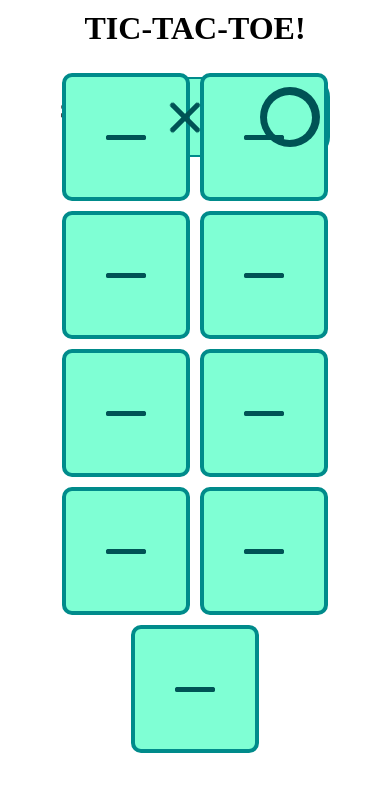
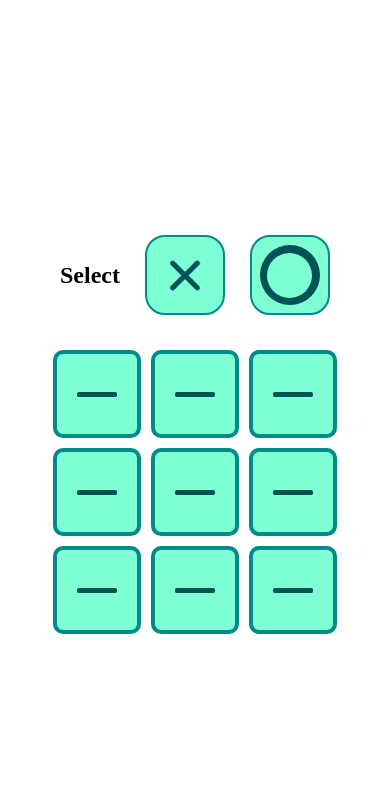
Before and after one commit to Aksaithon/tiktaker, a React (Vite) app: page / in a window 390 px wide. Shown: the top 792 px of the page. Built offline with nearby package versions, Linux system fonts and the light colour scheme.

Commit message:
made it responsive

```diff
--- a/src/App.css
+++ b/src/App.css
@@ -1,69 +1,94 @@
-body{
+body,
+h1 {
   margin: 0;
   padding: 0;
+}
+
+h1 {
+  z-index: 2;
+}
+
+.game {
+  display: flex;
+  flex-direction: column;
+
+  width: 100vw;
+  height: 100vh;
+
+  gap: 35px;
+  align-items: center;
+  justify-content: center;
 }
 
 .logo {
   display: flex;
   flex-direction: column;
 
+  gap: 25px;
+
   justify-content: center;
   align-items: center;
 }
 
-h1{
-  margin: 10px 0px 10px 0px;
-}
+.main-game {
+  /* background-color: antiquewhite; */
+  display: flex;
+  flex-direction: column;
+  /*
+  width: 100%;
+  height: 100%;
+  max-height: 1000px; */
 
-.main-game {
-  display: flex;
+  gap: 35px;
 
-  flex-wrap: wrap;
-  height: 462px;
+  align-items: center;
   justify-content: center;
-  align-content: center;
+
 }
 
 .game-board {
-  display: flex;
-  flex-flow: row wrap;
+  /* background-color: blue; */
 
-  justify-content: center;
+  display: grid;
+  grid-template-columns: 1fr 1fr 1fr;
+  grid-auto-rows: 1fr;
+  width: 100%;
+  height: 100%;
+  justify-items: center;
   align-content: center;
 
   gap: 10px;
-  width: 404px;
-  height: 404px;
 }
 
-.box {
+.blocks {
   display: flex;
   background-color: aquamarine;
 
-  flex-wrap: wrap;
   justify-content: center;
   align-items: center;
 
-  height: 120px;
-  width: 120px;
+  /* height: 100%; */
+  /* width: 100%; */
+
+  padding: 40px;
 
   border: 4px solid darkcyan;
   border-radius: 10px;
+
+  transition: padding 0.3s linear;
 }
 
-section{
+section {
   display: flex;
-  flex-wrap: wrap;
 
-  margin-bottom: 25px;
+  align-items: center;
 
   gap: 25px;
 }
-.boxBtn{
+.selectBtn {
   display: flex;
   background-color: aquamarine;
 
-  flex-wrap: wrap;
   justify-content: center;
   align-items: center;
 
@@ -72,16 +97,69 @@ section{
 
   border: 2px solid darkcyan;
   border-radius: 20px;
+  transition: all 0.2s;
 }
 
-.btn {
-  background-color: rgb(255, 92, 92);
+.selectBtn:hover {
+  scale: 1.1;
+  transition: all 0.2s;
+}
+
+.restartBtn {
+  display: flex;
+
+  align-items: center;
+  justify-content: center;
+  /* background-color: rgb(255, 92, 92); */
   width: 200px;
   height: 50px;
 
-  color: white;
+  border: 2px solid rgb(255, 92, 92);
+  border-radius: 25px;
+
+  user-select: none;
+
+  color: rgb(255, 92, 92);
 
   font-family: Verdana, Geneva, Tahoma, sans-serif;
   font-size: large;
-  font-weight: 600;
+  font-weight: 700;
+  transition: all 0.1s;
 }
+
+.restartBtn:hover {
+  background-color: rgb(255, 92, 92);
+  color: white;
+
+  transition: all 0.1s;
+}
+
+@media screen and (min-width: 415px) {
+  .blocks {
+    padding: 60px;
+  }
+}
+
+@media screen and (min-width: 561px) {
+  .blocks {
+    padding: 80px;
+  }
+}
+
+@media screen and (min-width: 661px) {
+  .blocks {
+    padding: 100px;
+  }
+}
+
+@media screen and (min-width: 761px) {
+  .blocks {
+    padding: 110px;
+  }
+}
+
+@media screen and (min-width: 861px) {
+  .blocks {
+    padding: 130px;
+  }
+}
--- a/src/App.tsx
+++ b/src/App.tsx
@@ -1,7 +1,7 @@
 import { useEffect, useState } from "react";
 import "./App.css";
 import Symbols from "./components/Symbols";
-import Section from "./Section";
+import SelectSymbol from "./Section";
 
 let winner = false;
 
@@ -40,13 +40,13 @@ const App = () => {
   const [userSymb, setUserSymb] = useState<any>();
   const [compSymb, setCompSymb] = useState<any>();
 
-  const [showSection, setShowSection] = useState(true);
+  const [showSelectSymbol, setShowSelectSymbol] = useState(true);
 
   const selectSymbol = (symbol: any) => {
     setUserSymb(symbol);
     setCompSymb(symbol == "X" ? "O" : "X");
 
-    setShowSection(false);
+    setShowSelectSymbol(false);
 
     setStartGame(true);
 
@@ -64,7 +64,7 @@ const App = () => {
     }
     setWhichAnim(newWhichAnim);
 
-    document.getElementsByTagName("h1")[1].textContent = "";
+    document.getElementsByTagName("h1")[0].textContent = "";
 
     setStartGame(true);
     setTotalMoves(0);
@@ -156,7 +156,7 @@ const App = () => {
     return pos;
   };
 
-  // COmputer BRAIN-----------------------------------------------------------------------------------
+  // ------------------------------------------------------------------------------------------------
 
   const makeCompMove = (compAnim: any, usrAnim: any) => {
     const decision1: any = findWinMov(compAnim);
@@ -178,29 +178,30 @@ const App = () => {
           : decision2
         : decision1;
 
-    wrapperFunction(position, compAnim);
+    makeUserMove(position, compAnim);
 
     // setTimeout(() => {
     // }, 950);
   };
 
   // Computer move run by this useEffect hook----------------------------------------------------------------
+  if (true) {
     useEffect(() => {
       if (totalMoves % 2 !== 0 && !winner) {
         makeCompMove(compSymb, userSymb);
       }
 
       if (!notFull()) {
-      document.getElementsByTagName("h1")[1].textContent = "Its a TIE😞";
-      document.getElementsByClassName("btn")[0].textContent = "Restart";
+        document.getElementsByTagName("h1")[0].textContent = "Its a TIE😞";
         setStartGame(false);
       }
 
       checkWinner(whichAnim, compSymb, true);
       checkWinner(whichAnim, userSymb, true);
     }, [whichAnim]);
+  }
 
-  const wrapperFunction = (position: string, anim: any) => {
+  const makeUserMove = (position: string, anim: any) => {
     setWhichAnim((prevWhichAnim) => {
       if (prevWhichAnim[position] === "") {
         const newWhichAnim = { ...prevWhichAnim };
@@ -236,10 +237,11 @@ const App = () => {
         winner = true;
 
         if (declareWinner) {
-          document.getElementsByTagName("h1")[1].textContent = `${
+          document.getElementsByTagName("h1")[0].textContent = `${
             symbol == compSymb ? "Computer" : "😱You"
           } won!!`;
-          document.getElementsByTagName("button")[0].textContent = "Restart";
+          document.getElementsByClassName("restartBtn")[0].textContent =
+            "Restart";
           setStartGame(false);
         }
 
@@ -252,48 +254,56 @@ const App = () => {
 
   return (
     <>
+      <div className="game">
         <header className="logo">
-        <h1>TIC-TAC-TOE!</h1>
           <h1></h1>
 
-        {showSection && (
-          <Section myFuncProp={selectSymbol} myComponentProp={Symbols} />
+          {showSelectSymbol && (
+            <SelectSymbol myFuncProp={selectSymbol} myComponentProp={Symbols} />
           )}
         </header>
         <div className="main-game">
+          {/* game blocks */}
           <div className="game-board">
             {[0, 1, 2, 3, 4, 5, 6, 7, 8].map((id) => (
               <div
                 key={id}
-              className="box"
+                className="blocks"
                 id={id.toString()}
                 onClick={(e) => {
                   startGame
-                  ? wrapperFunction(e.currentTarget.id, userSymb)
+                    ? makeUserMove(e.currentTarget.id, userSymb)
                     : document
-                      .getElementsByTagName("h1")[1]
+                        .getElementsByTagName("h1")[0]
                         .textContent?.includes("TIE")
-                  ? (document.getElementsByTagName("h1")[1].textContent =
+                    ? (document.getElementsByTagName("h1")[0].textContent =
                         "pls restart 🤭 ")
                     : document
-                      .getElementsByTagName("h1")[1]
-                      .textContent?.includes("won!!")
-                  ? alert("Restart bro")
+                        .getElementsByTagName("h1")[0]
+                        .textContent?.includes("won!!") ||
+                      document
+                        .getElementsByTagName("h1")[0]
+                        .textContent?.includes("restart")
+                    ? (document.getElementsByTagName("h1")[0].textContent =
+                        "pls restart 🤭 ")
                     : alert("Select symbol");
                 }}
               >
                 <Symbols thisAnim={whichAnim[id]} />
               </div>
             ))}
+          </div>
+
+          {/* restart button */}
           {totalMoves > 0 && (
-            <button
-              className="btn"
+            <div
+              className="restartBtn"
               onClick={() => {
                 restartGame();
               }}
             >
               Restart
-            </button>
+            </div>
           )}
         </div>
       </div>
--- a/src/Section.tsx
+++ b/src/Section.tsx
@@ -8,28 +8,28 @@ interface SectionProps {
   myComponentProp: ComponentProp; // all props to pass it.
 }
 
-const Section: React.FC<SectionProps> = ({ myFuncProp, myComponentProp }) => {
+const SelectSymbol: React.FC<SectionProps> = ({ myFuncProp, myComponentProp }) => {
   return (
     <section>
       <h2>Select</h2>
       <button
-        className="boxBtn"
-        onClick={(e) => {
-          myFuncProp(e.currentTarget.textContent);
+        className="selectBtn"
+        onClick={() => {
+          myFuncProp('X');
         }}
       >
-        {myComponentProp({thisAnim: 'X'})}X
+        {myComponentProp({thisAnim: 'X'})}
       </button>
       <button
-        className="boxBtn"
-        onClick={(e) => {
-          myFuncProp(e.currentTarget.textContent);
+        className="selectBtn"
+        onClick={() => {
+          myFuncProp('O');
         }}
       >
-        {myComponentProp({thisAnim: 'O'})}O
+        {myComponentProp({thisAnim: 'O'})}
       </button>
     </section>
   );
 };
 
-export default Section;
+export default SelectSymbol;
--- a/src/main.tsx
+++ b/src/main.tsx
@@ -2,9 +2,11 @@ import React from 'react'
 import ReactDOM from 'react-dom/client'
 import App from './App.tsx'
 import './index.css'
+// import TotalTeams from './TotalTeams.tsx'
 
 ReactDOM.createRoot(document.getElementById('root')!).render(
   <React.StrictMode>
+    {/* <TotalTeams/> */}
     <App />
   </React.StrictMode>,
 )
```
Also changed, not shown: src/TotalTeams.tsx (added, +177 -0 lines). Lines whose indentation alone changed are shown as unchanged.
